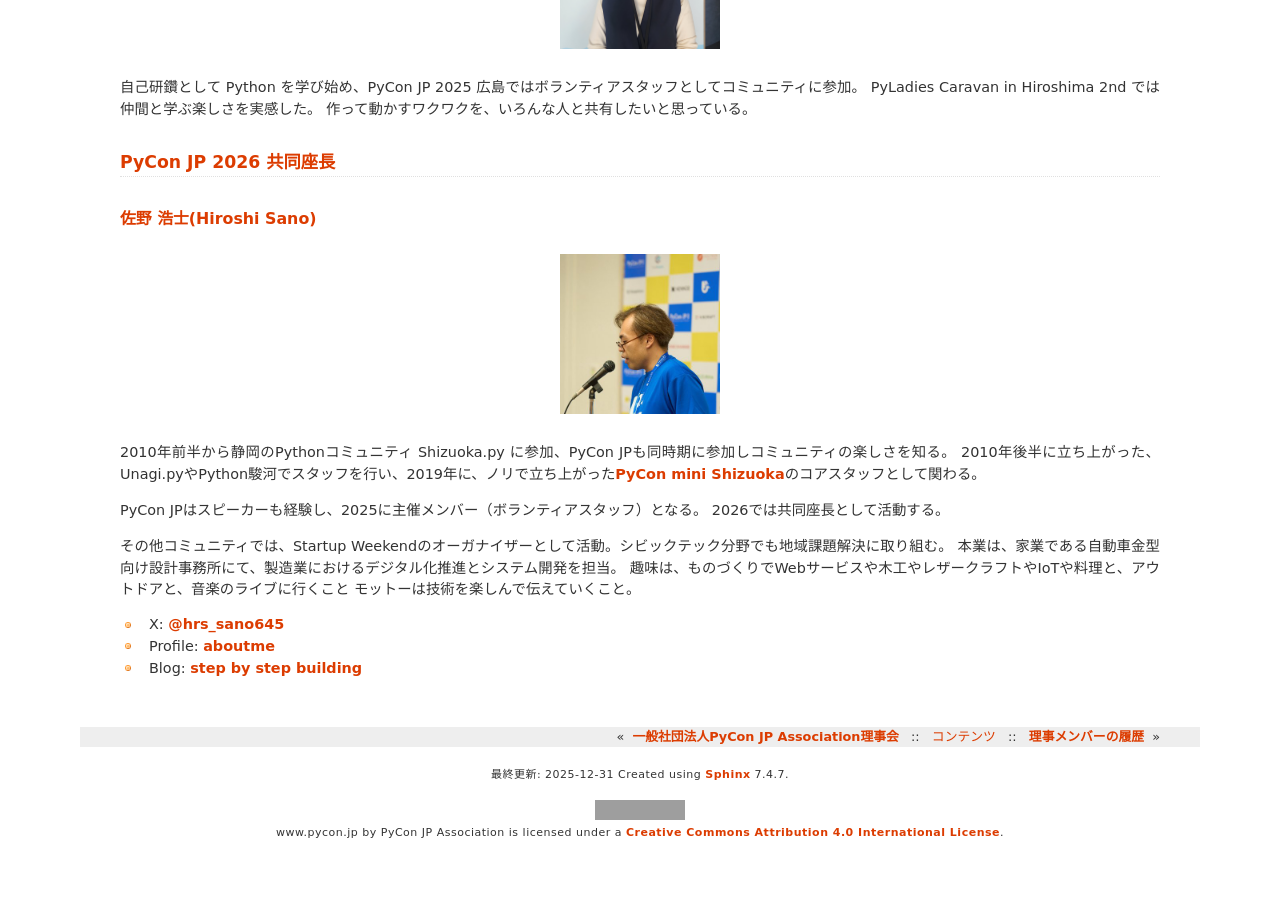
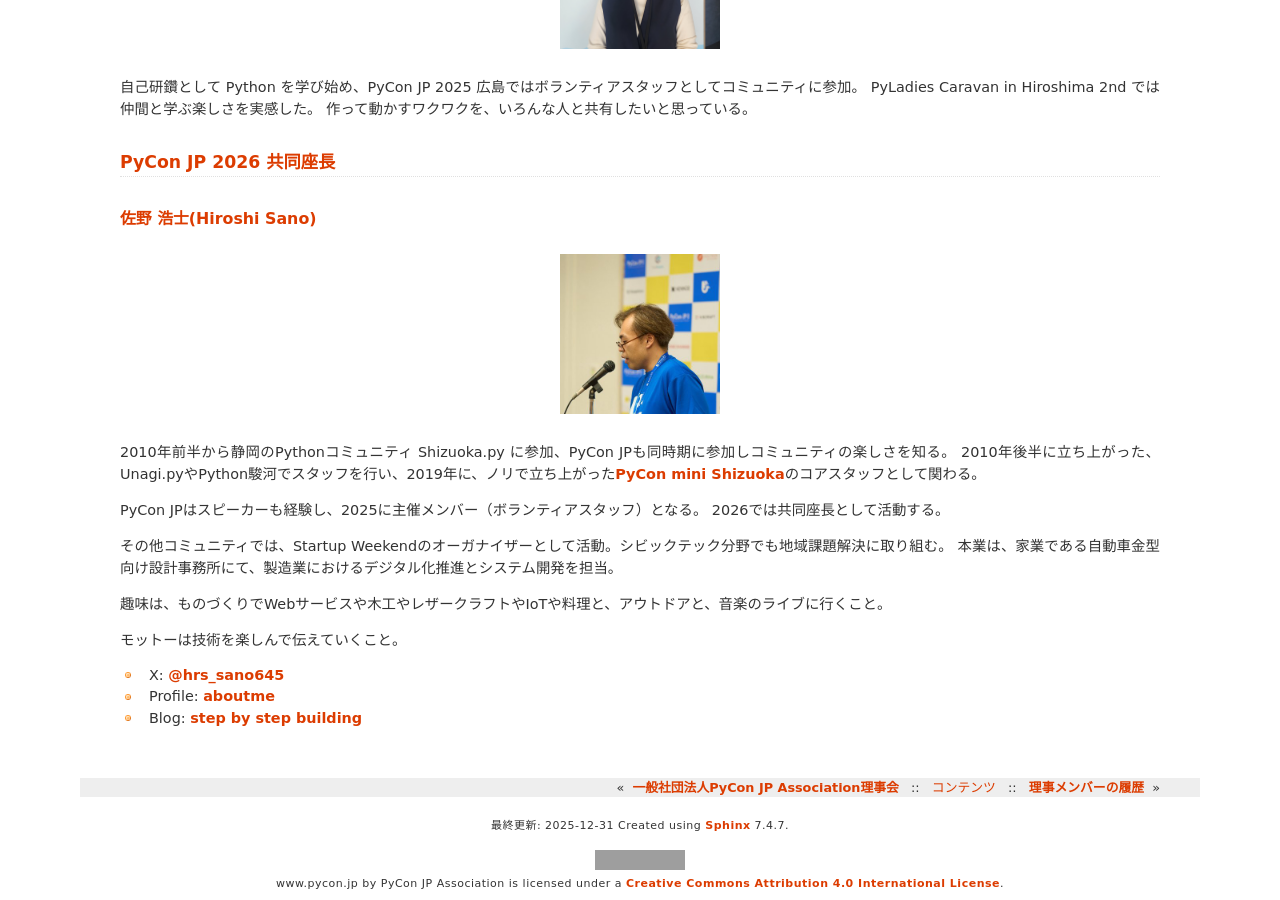
Before and after one commit to pyconjp/www.pycon.jp, a Sphinx documentation site: the page built from source/committee/members.md, in a window 1280 px wide and 900 px high, scrolled down 5678 px. Built offline with Sphinx 7.4.7, drawn with Linux system fonts in a browser that asks for light colours; before the commit the page ends 6528 px from its top, so only the background shows below that; grey boxes are pictures that could not be loaded.

Commit message:
改行や句読点の調整をする

```diff
--- a/source/committee/members.md
+++ b/source/committee/members.md
@@ -211,7 +211,9 @@ PyCon JPはスピーカーも経験し、2025に主催メンバー（ボラン
 
 その他コミュニティでは、Startup Weekendのオーガナイザーとして活動。シビックテック分野でも地域課題解決に取り組む。
 本業は、家業である自動車金型向け設計事務所にて、製造業におけるデジタル化推進とシステム開発を担当。
-趣味は、ものづくりでWebサービスや木工やレザークラフトやIoTや料理と、アウトドアと、音楽のライブに行くこと
+
+趣味は、ものづくりでWebサービスや木工やレザークラフトやIoTや料理と、アウトドアと、音楽のライブに行くこと。
+
 モットーは技術を楽しんで伝えていくこと。
 
 - X: [@hrs_sano645](https://x.com/hrs_sano645)
```
